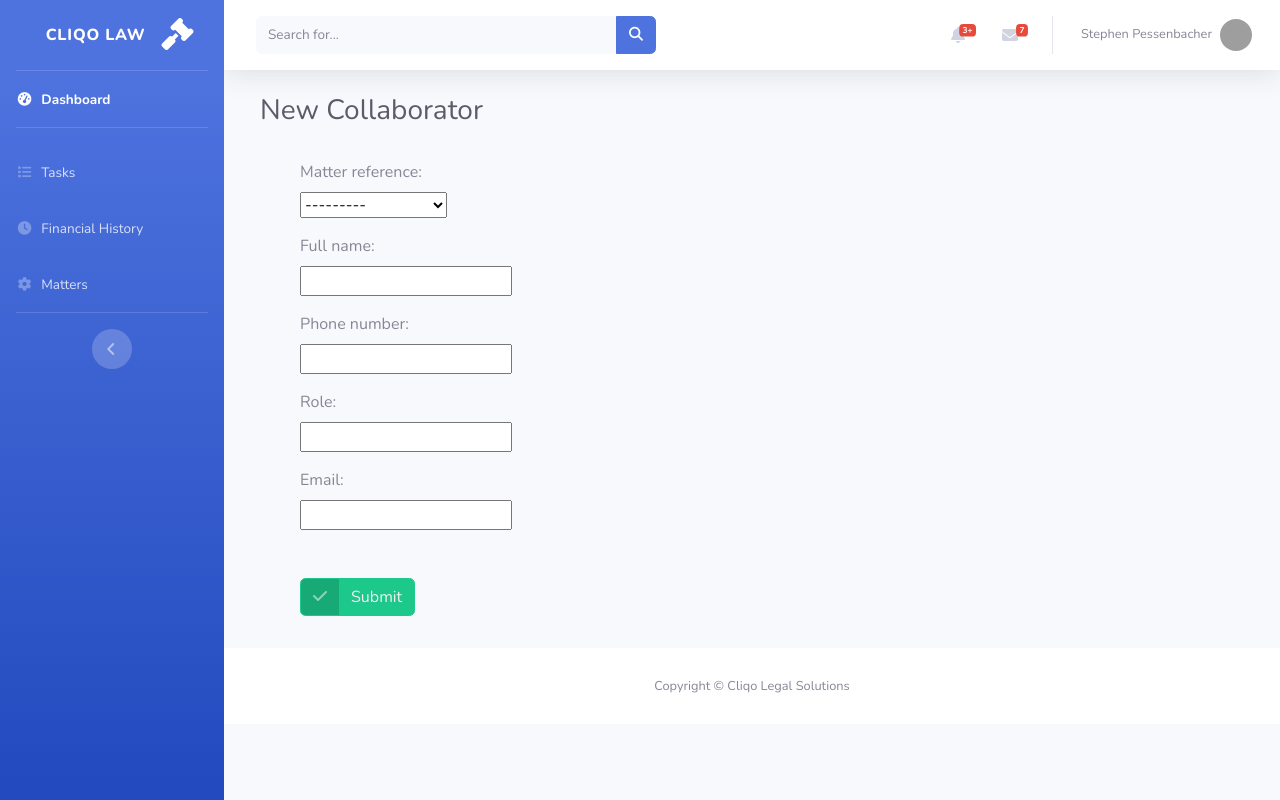
After one commit to Usheninte/CliqoLaw, a Django app: page /app/create-collaborator in a window 1280 px wide. The commit adds this page. Run offline with Django 3.2, Linux system fonts and the light colour scheme; data comes from the database, SQL or seed files in the repository; some libraries are stand-ins or nearby versions; grey boxes are pictures that could not be loaded.

Commit message:
setup matter forms

```diff
--- a/cliqo/forms.py
+++ b/cliqo/forms.py
@@ -1,8 +1,20 @@
 from django.forms import ModelForm
-from .models import NewMatter
+from .models import NewMatter, ClientInfo, CollaboratorInfo
 
 
 class NewMatterForm(ModelForm):
     class Meta:
         model = NewMatter
-        fields = ['client_name', 'nature_of_matter', 'price_estimate', 'contact_person']
+        fields = ['reference_number', 'nature_of_matter', 'price_estimate']
+
+
+class ClientInfoForm(ModelForm):
+    class Meta:
+        model = ClientInfo
+        fields = ['ref', 'client_name', 'contact_phone', 'contact_email', 'contact_address']
+
+
+class CollaboratorInfoForm(ModelForm):
+    class Meta:
+        model = CollaboratorInfo
+        fields = ['ref', 'full_name', 'phone_number', 'role', 'email']
--- a/cliqo/models.py
+++ b/cliqo/models.py
@@ -2,10 +2,42 @@ from django.db import models
 
 
 class NewMatter(models.Model):
-    client_name = models.CharField(max_length=250)
+    reference_number = models.CharField(max_length=100, unique=True, default="cliqo4321")
     nature_of_matter = models.TextField()
     price_estimate = models.IntegerField()
-    contact_person = models.CharField(max_length=250)
 
     def __str__(self):
-        return "%s's Matter" % self.client_name
+        return "Matter %s" % self.reference_number
+
+
+class ClientInfo(models.Model):
+    ref = models.ForeignKey(NewMatter, to_field='reference_number',
+                            on_delete=models.CASCADE, verbose_name='matter reference')
+    client_name = models.CharField(max_length=200)
+    contact_phone = models.CharField(max_length=20)
+    contact_email = models.CharField(max_length=200)
+    contact_address = models.TextField()
+
+    def __str__(self):
+        return "%s's Information" % self.client_name
+
+
+class CollaboratorInfo(models.Model):
+    ref = models.ForeignKey(NewMatter, to_field='reference_number',
+                            on_delete=models.CASCADE, verbose_name='matter reference')
+    full_name = models.CharField(max_length=200)
+    phone_number = models.CharField(max_length=20)
+    role = models.CharField(max_length=100)
+    email = models.CharField(max_length=200)
+
+    def __str__(self):
+        return "%s - Collaborator" % self.full_name
+
+
+# class Outcomes(models.Model):
+#     ref = models.ForeignKey(NewMatter, to_field='reference_number',
+#                             on_delete=models.CASCADE, verbose_name='matter reference')
+#     goal = models.CharField(max_length=300)
+#
+#     def __str__(self):
+#         return self.goal
--- /dev/null
+++ b/cliqo/templates/cliqo/new_collaborator.html
@@ -0,0 +1,28 @@
+{% extends 'cliqo/base.html' %}
+
+{% load static %}
+
+{% block content %}
+    <!-- Page Heading -->
+    <div class="d-sm-flex align-items-center justify-content-between col-12">
+        <h1 class="h3 mb-0 text-gray-800">New Collaborator</h1>
+    </div>
+
+    <!-- Content Row -->
+    <div class="row">
+        <div class="col-4" style="padding: 2em 4em;">
+            <form action="{% url 'cliqo:new-collaborator' %}" method="post">
+                {% csrf_token %}
+                <div>
+                    {{ new_collaborator_form.as_p }}
+                </div>
+                <button type="submit" class="btn btn-success btn-icon-split" style="margin-top: 2em">
+                    <span class="icon text-white-50">
+                        <i class="fas fa-check"></i>
+                    </span>
+                    <span class="text" style="color: #f0f0f0">Submit</span>
+                </button>
+            </form>
+        </div>
+    </div>
+{% endblock %}
--- a/cliqo/templates/cliqo/newmatter_list.html
+++ b/cliqo/templates/cliqo/newmatter_list.html
@@ -41,7 +41,9 @@
           </div>
       </div>
       {% empty %}
-      <h1>No matters to display</h1>
+      <div class="d-sm-flex align-items-center justify-content-between col-12" style="padding-bottom: 3em;">
+          <h1 class="h3 mb-0">No matters to display</h1>
+      </div>
       {% endfor %}
   </div>
 {% endblock %}
--- a/cliqo/templates/cliqo/newmatter_main.html
+++ b/cliqo/templates/cliqo/newmatter_main.html
@@ -10,8 +10,8 @@
         <i class="fas fa-arrow-left fa-sm text-white-50"></i> Back</a>
 
     <h1 class="h3 mb-0 text-gray-800">{{ object.client_name }}</h1>
-    <a href="{% url 'cliqo:update-matter' object.id %}" class="d-none d-sm-inline-block btn btn-sm btn-primary shadow-sm">
-        <i class="fas fa-pen fa-sm text-white-50"></i> Update matter</a>
+<!--    <a href="{% url 'cliqo:update-matter' object.id %}" class="d-none d-sm-inline-block btn btn-sm btn-primary shadow-sm">-->
+<!--        <i class="fas fa-pen fa-sm text-white-50"></i> Update matter</a>-->
 </div>
 
 <!-- Content Row -->
--- a/cliqo/urls.py
+++ b/cliqo/urls.py
@@ -8,6 +8,8 @@ urlpatterns = [
     path('matters', views.MattersListView.as_view(), name="matters"),
     path('create-matter', views.new_matter, name="new-matter"),
     path('delete-matter/<int:pk>', views.MattersDeleteView.as_view(), name="delete-matter"),
-    path('update-matter/<int:pk>', views.MattersUpdateView.as_view(), name="update-matter"),
+    # path('update-matter/<int:pk>', views.MattersUpdateView.as_view(), name="update-matter"),
     path('main/mtr-<int:pk>', views.MattersFocusDetailView.as_view(), name="matter-focus"),
+    path('create-client', views.new_client, name="new-client"),
+    path('create-collaborator', views.new_collaborator, name="new-collaborator"),
 ]
--- a/cliqo/views.py
+++ b/cliqo/views.py
@@ -1,8 +1,8 @@
 from django.shortcuts import render, redirect, reverse
 from django.urls import reverse_lazy
 from django.views import generic
-from .forms import NewMatterForm
-from .models import NewMatter
+from .forms import NewMatterForm, ClientInfoForm, CollaboratorInfoForm
+from .models import NewMatter, ClientInfo, CollaboratorInfo
 
 
 def home(request):
@@ -17,12 +17,11 @@ def new_matter(request):
     if request.method == 'POST':
         new_matter_form = NewMatterForm(request.POST)
         if new_matter_form.is_valid():
-            client_name = new_matter_form.cleaned_data['client_name']
+            reference_number = new_matter_form.cleaned_data['reference_number']
             nature_of_matter = new_matter_form.cleaned_data['nature_of_matter']
             price_estimate = new_matter_form.cleaned_data['price_estimate']
-            contact_person = new_matter_form.cleaned_data['contact_person']
             new_matter_form.save()
-            return redirect(reverse('cliqo:matters'))
+            return redirect(reverse('cliqo:new-client'))
     else:
         new_matter_form = NewMatterForm()
 
@@ -44,11 +43,11 @@ class MattersDeleteView(generic.DeleteView):
     success_url = reverse_lazy('cliqo:matters')
 
 
-class MattersUpdateView(generic.UpdateView):
-    model = NewMatter
-    fields = ['client_name', 'nature_of_matter', 'price_estimate', 'contact_person']
-    template_name_suffix = '_update'
-    success_url = reverse_lazy('cliqo:matter-focus')
+# class MattersUpdateView(generic.UpdateView):
+#     model = NewMatter
+#     fields = ['client_name', 'nature_of_matter', 'price_estimate', 'contact_person']
+#     template_name_suffix = '_update'
+#     success_url = reverse_lazy('cliqo:matter-focus')
 
 
 class MattersFocusDetailView(generic.DetailView):
@@ -58,3 +57,37 @@ class MattersFocusDetailView(generic.DetailView):
     def get_context_data(self, **kwargs):
         context = super(). get_context_data(**kwargs)
         return context
+
+
+def new_client(request):
+    if request.method == 'POST':
+        new_client_form = ClientInfoForm(request.POST)
+        if new_client_form.is_valid():
+            client_name = new_client_form.cleaned_data['client_name']
+            contact_phone = new_client_form.cleaned_data['contact_phone']
+            contact_email = new_client_form.cleaned_data['contact_email']
+            contact_address = new_client_form.cleaned_data['contact_address']
+            new_client_form.save()
+            return redirect(reverse('cliqo:new-collaborator'))
+    else:
+        new_client_form = ClientInfoForm()
+
+    return render(request, 'cliqo/new_client.html',
+                  {'new_client_form': new_client_form})
+
+
+def new_collaborator(request):
+    if request.method == 'POST':
+        new_collaborator_form = CollaboratorInfoForm(request.POST)
+        if new_collaborator_form.is_valid():
+            full_name = new_collaborator_form.cleaned_data['full_name']
+            phone_number = new_collaborator_form.cleaned_data['phone_number']
+            role = new_collaborator_form.cleaned_data['role']
+            email = new_collaborator_form.cleaned_data['email']
+            new_collaborator_form.save()
+            return redirect(reverse('cliqo:matters'))
+    else:
+        new_collaborator_form = CollaboratorInfoForm()
+
+    return render(request, 'cliqo/new_collaborator.html',
+                  {'new_collaborator_form': new_collaborator_form})
```
Also changed, not shown: cliqo/templates/cliqo/new_client.html (added, +28 -0 lines), cliqo/migrations/0002_auto_20200302_1401.py (added), db.sqlite3.
